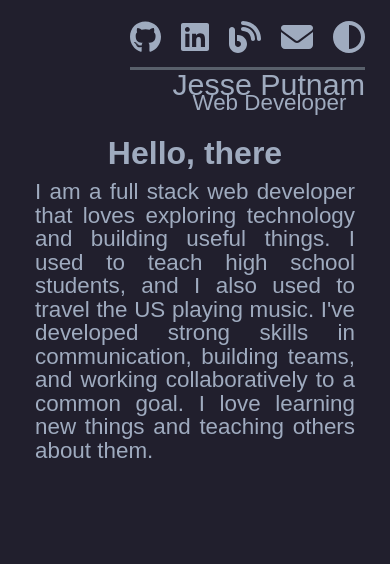
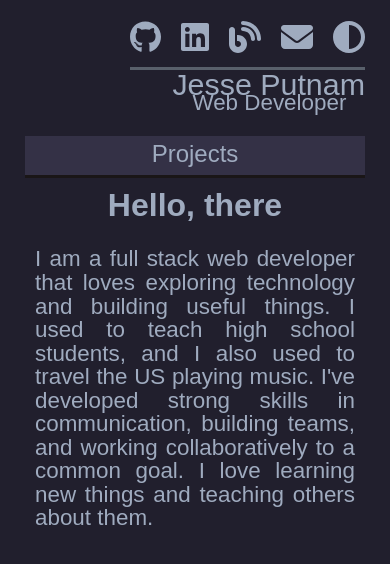
Before and after one commit to jessejputnam/portfolio, a React (Vite) app: page / in a window 390 px wide. Shown: the top 564 px of the page. Built offline with nearby package versions, Linux system fonts and the light colour scheme; a web font is replaced by a local one.

Commit message:
Finish styling mobile project nav

```diff
--- a/src/App.tsx
+++ b/src/App.tsx
@@ -6,6 +6,7 @@ import Header from "./components/Header";
 import InfoCard from "./components/InfoCard";
 import MailForm from "./components/MailForm";
 import DesktopNav from "./components/DesktopNav";
+import MobileNav from "./components/MobileNav";
 
 import { StyledApp } from "./components/styled/StyledApp";
 import { StyledAppWrapper } from "./components/styled/StyledAppWrapper";
@@ -53,6 +54,8 @@ function App() {
           <MailForm />
 
           <StyledMain>
+            <MobileNav getDetails={handleGetDetails} />
+
             <div>
               <InfoCard side='back' currentSide={currentSide} data={backData} />
               <InfoCard
--- a/src/components/DesktopNav.tsx
+++ b/src/components/DesktopNav.tsx
@@ -1,8 +1,8 @@
-import { DesktopNavProps } from "../types";
+import { NavProps } from "../types";
 
 import { StyledNav } from "./styled/StyledNav";
 
-export default function DesktopNav({ getDetails }: DesktopNavProps) {
+export default function DesktopNav({ getDetails }: NavProps) {
   function chooseCard(e: any) {
     const idx = e.target.closest(".link").id;
     getDetails(idx);
--- /dev/null
+++ b/src/components/MobileNav.tsx
@@ -0,0 +1,140 @@
+import { useContext, useState } from "react";
+
+import styled from "styled-components";
+import { Context } from "../contexts";
+
+import { NavProps } from "../types";
+
+const StyledMobileNav = styled.div`
+  .nav-select {
+    display: flex;
+    justify-content: center;
+    gap: 10px;
+    padding: 5px;
+    border-bottom: outset 3px var(--mud);
+    cursor: pointer;
+    /* background-color: var(--background-light-mobile); */
+    background-color: ${(props) =>
+      props.theme === "dark"
+        ? "var(--background-dark-mobile)"
+        : "var(--background-light-mobile)"};
+
+    transition: filter 0.2s;
+  }
+
+  @media (hover: hover) {
+    .nav-select:hover {
+      filter: ${(props) =>
+        props.theme === "light" ? "brightness(130%)" : "brightness(70%)"};
+    }
+  }
+
+  .nav-select h3 {
+    padding-bottom: 3px;
+  }
+
+  .nav-options {
+    height: 0;
+
+    overflow-y: hidden;
+    list-style: none;
+    position: absolute;
+    z-index: 11;
+    display: flex;
+    flex-direction: column;
+    gap: 3px;
+    width: 100%;
+    padding-bottom: 0;
+    padding-left: calc(50% - 90px);
+    box-shadow: 0 0 3px 0 var(--text-shadow-dark);
+
+    background-color: ${(props) =>
+      props.theme === "dark"
+        ? "rgba(52, 49, 70, 0.908)"
+        : "rgb(117, 127, 145, 0.908)"};
+    backdrop-filter: blur(4px);
+    -webkit-backdrop-filter: blur(4px);
+
+    transition: height 0.5s ease-in-out, padding 0.7s;
+  }
+
+  .nav-options.open {
+    padding-bottom: 15px;
+    height: 230px;
+  }
+
+  p {
+    transition: filter 0.2s, letter-spacing 0.2s, margin 0.2s, color 0.2s;
+    cursor: pointer;
+  }
+
+  @media (hover: hover) {
+    p:hover {
+      filter: brightness(130%);
+      letter-spacing: 0.2ch;
+      margin-left: -10px;
+      color: ${(props) => (props.theme === "light" ? "black" : "white")};
+    }
+  }
+
+  @media only screen and (min-width: 601px) {
+    display: none;
+  }
+`;
+
+export default function MobileNav({ getDetails }: NavProps) {
+  const [open, setOpen] = useState(false);
+  const { theme } = useContext(Context);
+
+  function toggleNav() {
+    setOpen(!open);
+  }
+
+  function chooseCard(e: any) {
+    const idx = e.target.closest(".link").id;
+    getDetails(idx);
+    setOpen(false);
+  }
+
+  return (
+    <StyledMobileNav theme={theme}>
+      <div className='nav-select' onClick={toggleNav}>
+        <h3 className='projects'>Projects</h3>
+      </div>
+
+      <ul className={`nav-options ${open ? "open" : ""}`}>
+        <li id='0' onClick={chooseCard} className='link'>
+          <p>[About Me]</p>
+        </li>
+
+        <li id='1' onClick={chooseCard} className='link'>
+          <p>[ TCG Portfolio Builder ]</p>
+        </li>
+
+        <li id='2' onClick={chooseCard} className='link'>
+          <p>[ Gov. Landing Page ]</p>
+        </li>
+
+        <li id='3' onClick={chooseCard} className='link'>
+          <p>[ Data Visualization ]</p>
+        </li>
+
+        <li id='4' onClick={chooseCard} className='link'>
+          <p>[ Weather or Not ]</p>
+        </li>
+
+        <li id='5' onClick={chooseCard} className='link'>
+          <p>[ Storefront Inventory ]</p>
+        </li>
+
+        <li id='6' onClick={chooseCard} className='link'>
+          <p>[ le Word ]</p>
+        </li>
+
+        <li id='7' onClick={chooseCard} className='link'>
+          <p>[ Battleship ]</p>
+        </li>
+      </ul>
+    </StyledMobileNav>
+  );
+}
--- a/src/components/styled/StyledAppWrapper.tsx
+++ b/src/components/styled/StyledAppWrapper.tsx
@@ -2,12 +2,16 @@ import styled from "styled-components";
 
 export const StyledAppWrapper = styled.div`
   max-width: 1400px;
-  height: 100%;
+  height: 700px;
   margin: 0 auto;
   position: relative;
   width: 100%;
   padding: 50px 25px;
 
+  @media only screen and (max-width: 900px) {
+    height: 750px;
+  }
+
   @media only screen and (max-width: 600px) {
     padding-top: 20px;
   }
--- a/src/components/styled/StyledCard.tsx
+++ b/src/components/styled/StyledCard.tsx
@@ -3,6 +3,7 @@ import styled from "styled-components";
 import { StyledCardProps } from "../../types";
 
 export const StyledCard = styled.div<StyledCardProps>`
+  z-index: ${(props) => (props.side === props.currentSide ? "5" : "4")};
   padding: 5px 10px;
   transition-property: opacity, transform, filter;
   transition-duration: 0.5s, 1s, 0.5s;
@@ -70,7 +71,7 @@ export const StyledCard = styled.div<StyledCardProps>`
 
   && a {
     color: ${(props) =>
-      props.theme === "light" ? "var(--project-link)" : "var(--deep-purple)"};
+      props.theme === "dark" ? "var(--project-link)" : "var(--deep-purple)"};
     line-height: 0.5;
     font-size: 1.8rem;
     letter-spacing: 0.2ch;
@@ -82,7 +83,7 @@ export const StyledCard = styled.div<StyledCardProps>`
   @media (hover: hover) {
     && a:hover {
       color: ${(props) =>
-        props.theme === "dark" ? "var(--project-link)" : "var(--deep-purple)"};
+        props.theme === "light" ? "var(--project-link)" : "var(--deep-purple)"};
     }
   }
 
@@ -100,11 +101,9 @@ export const StyledCard = styled.div<StyledCardProps>`
 
   @media only screen and (max-width: 600px) {
     padding: none;
-    display: ${(props) =>
-      props.side === props.currentSide ? "block" : "none"};
 
     width: 100%;
-    position: relative;
+    position: absolute;
     align-items: center;
 
     && .links {
--- a/src/components/styled/StyledMailForm.tsx
+++ b/src/components/styled/StyledMailForm.tsx
@@ -10,7 +10,7 @@ export const StyledMailForm = styled.div<{ open: boolean; theme: string }>`
 
   display: flex;
   justify-content: center;
-  z-index: 5;
+  z-index: 10;
   width: 350px;
   height: ${(props) => (props.open ? "450px" : "0px")};
   box-shadow: ${(props) =>
--- a/src/components/styled/StyledMain.tsx
+++ b/src/components/styled/StyledMain.tsx
@@ -15,5 +15,8 @@ export const StyledMain = styled.main`
 
   @media only screen and (max-width: 600px) {
     padding: 20px 0 0;
+    flex-direction: column;
+    gap: 10px;
+    justify-content: flex-start;
   }
 `;
--- a/src/index.css
+++ b/src/index.css
@@ -21,11 +21,13 @@
 
   /* Dark Color Scheme */
   --background-dark: rgb(33, 31, 45);
+  --background-dark-mobile: rgb(52, 49, 70);
   --color-dark: rgb(159, 171, 191);
   --link-hover-dark: rgba(114, 166, 194, 0.864);
 
   /* Light Color Scheme */
   --background-light: rgb(159, 171, 191);
+  --background-light-mobile: rgb(117, 127, 145);
   --color-light: rgb(33, 31, 45);
   --link-hover-light: rgba(71, 87, 95, 0.864);
 
--- a/src/types.ts
+++ b/src/types.ts
@@ -28,7 +28,7 @@ export interface CardData {
   codeLink?: string | null;
 }
 
-export interface DesktopNavProps {
+export interface NavProps {
   getDetails: (idx: string) => void;
 }
 
```
